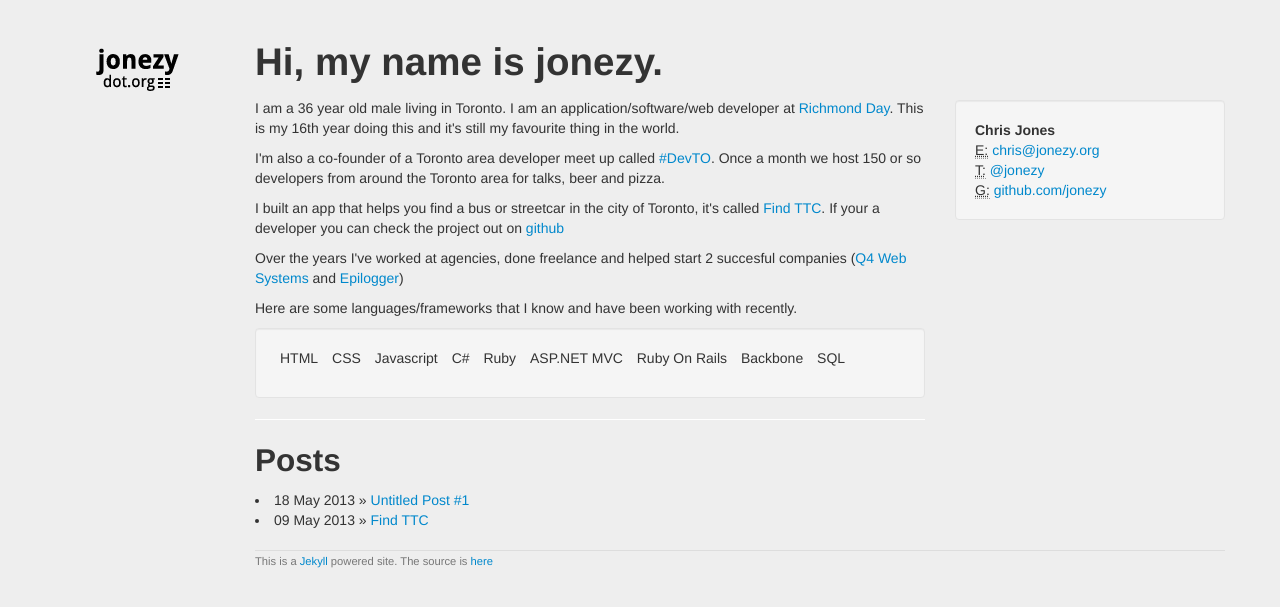
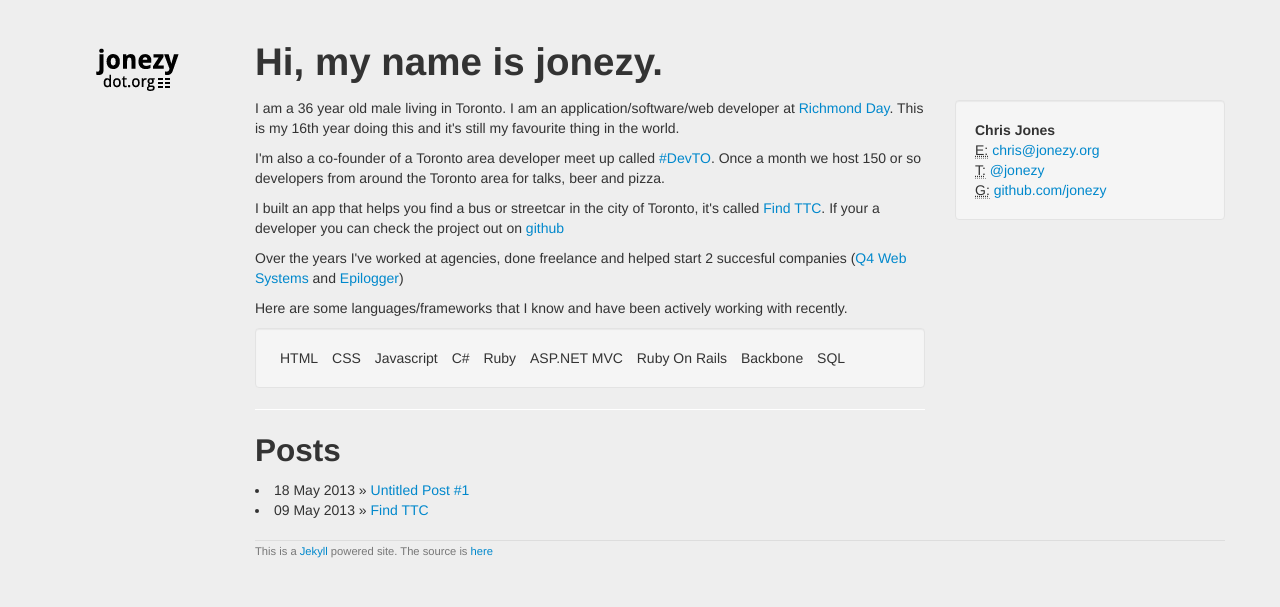
Before and after one commit to jonezy/jonezy.org, a Jekyll site: the page built from src/index.html, in a window 1280 px wide. Shown: the top 607 px of the page. Built offline with Jekyll 4.4.1, drawn with Linux system fonts in a browser that asks for light colours.

Commit message:
Tweaked a few minor things, changed some content to add some clarity.
Signed-off-by: Chris Jones <chris@jonezy.org>

```diff
--- a/src/css/site.css
+++ b/src/css/site.css
@@ -8,6 +8,7 @@ nav {text-align:center;}
 nav a {width:143px;height:59px;display:inline-block;margin-bottom:20px;background:url(../img/logo-sm.png) no-repeat;}
 nav ul {margin-top:20px;}
  .nav-pills>.active>a,.nav-pills>.active>a:hover{color:#0088cc;background-color:#e5e5e5;}
+#content .well ul {margin-bottom:0;}
 aside .well {margin-top:60px;}
 aside .well address {margin-bottom:0}
 dl#timeline dt {width:50px;}
--- a/src/index.html
+++ b/src/index.html
@@ -9,7 +9,7 @@ index: true
 <p>I'm also a co-founder of a Toronto area developer meet up called <a href="http://www.devto.ca/">#DevTO</a>.  Once a month we host 150 or so developers from around the Toronto area for talks, beer and pizza. </p>
 <p>I built an app that helps you find a bus or streetcar in the city of Toronto, it's called <a href="http://www.findttc.com">Find TTC</a>. If your a developer you can check the project out on <a href="http://www.github.com/jonezy/findttc/">github</a></p>
 <p>Over the years I've worked at agencies, done freelance and helped start 2 succesful companies (<a href="http://www.q4websystems.com">Q4 Web Systems</a> and <a href="http://www.epilogger.com/">Epilogger</a>)</p>
-<p>Here are some languages/frameworks that I know and have been working with recently.</p>
+<p>Here are some languages/frameworks that I know and have been actively working with recently.</p>
 <div class="well">
   <ul class="inline">
     <li>HTML</li>
```
